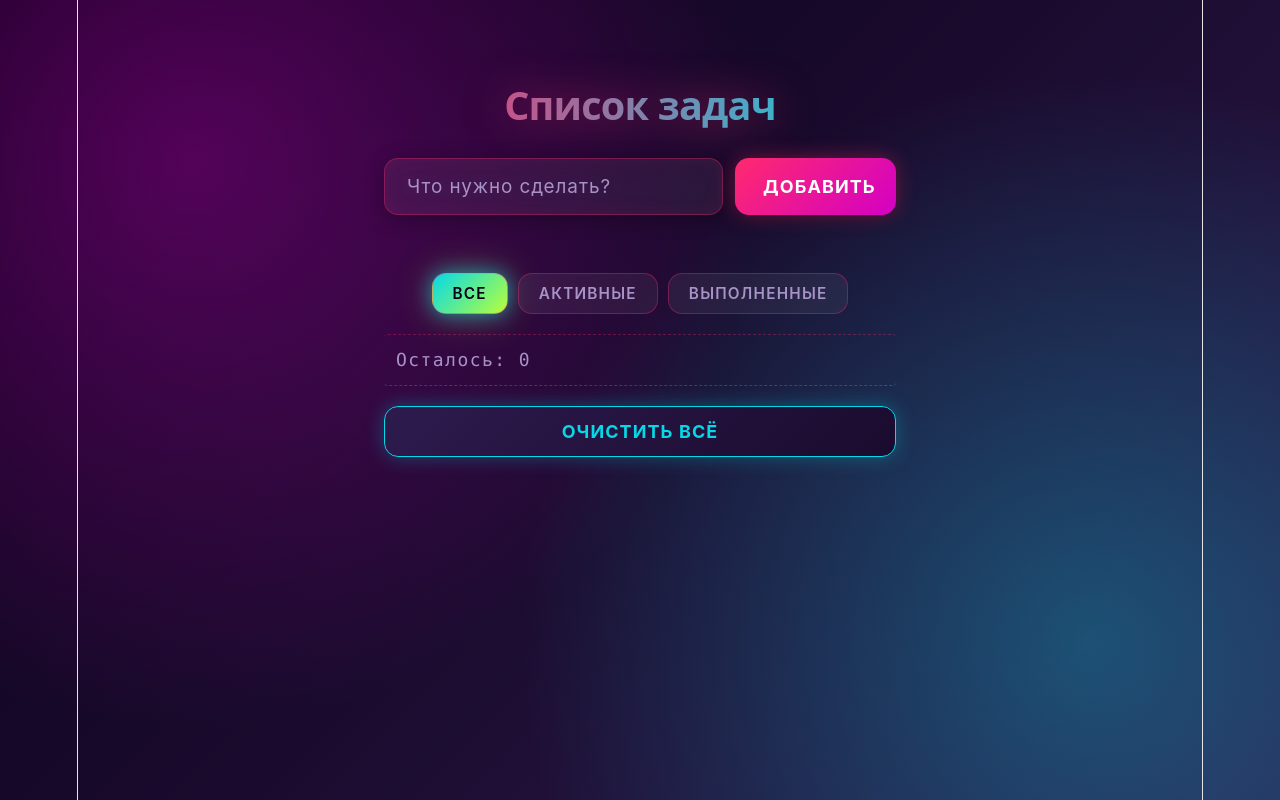
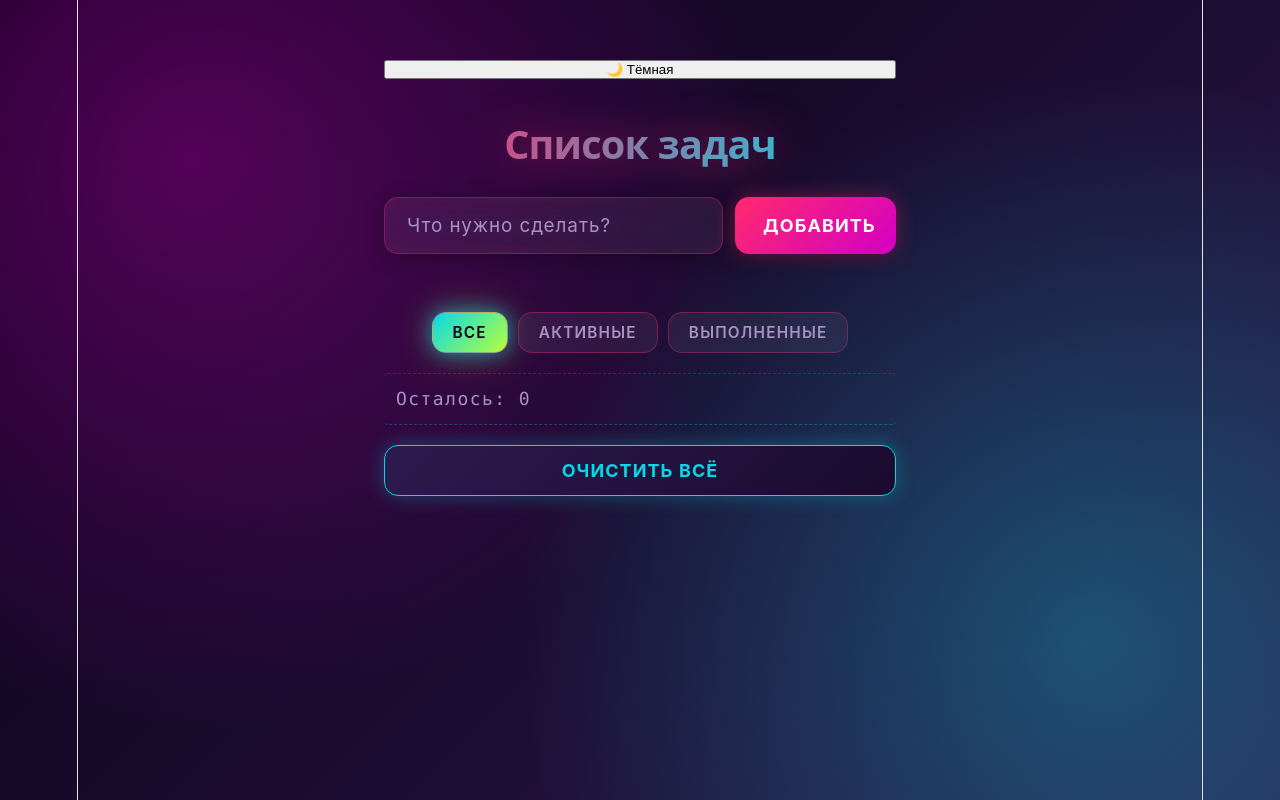
Before and after one commit to AtamanovPetr/todo-react, a React (Vite) app: page / in a window 1280 px wide. Built offline with nearby package versions, Linux system fonts and the light colour scheme.

Commit message:
переписал useContext сам

```diff
--- a/src/App.tsx
+++ b/src/App.tsx
@@ -4,6 +4,8 @@ import type { Todo, Filter, Action } from "./types";
 import TodoList from "./components/TodoList";
 import TodoForm from "./components/TodoForm";
 import FilterButtons from "./components/FilterButtons";
+import type { ThemeType } from "./theme.context";
+import { ThemeContext } from "./theme.context";
 function reducer(state: Todo[], action: Action): Todo[] {
   switch (action.type) {
     case "add":
@@ -34,7 +36,7 @@ function App() {
     const saved = localStorage.getItem("todos");
     return saved ? JSON.parse(saved) : [];
   });
-
+  const [theme, setTheme] = useState<ThemeType>("light");
   const [filter, setFilter] = useState<Filter>("all");
 
   useEffect(() => {
@@ -65,7 +67,11 @@ function App() {
   }
 
   return (
-    <div className="app">
+    <ThemeContext.Provider value={theme}>
+      <div className={theme === "light" ? "app" : "app dark"}>
+        <button onClick={() => setTheme(theme === "light" ? "dark" : "light")}>
+          {theme === "light" ? "🌙 Тёмная" : "☀️ Светлая"}
+        </button>
         <h1 className="app-title">Список задач</h1>
 
         <TodoForm onAdd={handleAdd} />
@@ -84,6 +90,7 @@ function App() {
           Очистить всё
         </button>
       </div>
+    </ThemeContext.Provider>
   );
 }
 
--- a/src/components/TodoItem.tsx
+++ b/src/components/TodoItem.tsx
@@ -1,4 +1,6 @@
+import { useContext } from "react";
 import type { Todo } from "../types";
+import { ThemeContext } from "../theme.context";
 
 export interface TodoItemProps {
   item: Todo;
@@ -7,9 +9,10 @@ export interface TodoItemProps {
 }
 
 export default function TodoItem({ item, onToggle, onDelete }: TodoItemProps) {
+  const theme = useContext(ThemeContext);
   return (
     <li
-      className={item.completed ? "todo-item completed" : "todo-item"}
+      className={`todo-item ${item.completed ? "completed" : ""} ${theme === "dark" ? "dark" : ""}`}
       onClick={() => onToggle(item.id)}
     >
       <span className="todo-text">{item.text}</span>
--- /dev/null
+++ b/src/theme.context.ts
@@ -0,0 +1,5 @@
+import { createContext } from "react";
+
+export type ThemeType = "light" | "dark";
+
+export const ThemeContext = createContext<ThemeType>("light");
```
Lines whose indentation alone changed are shown as unchanged.
